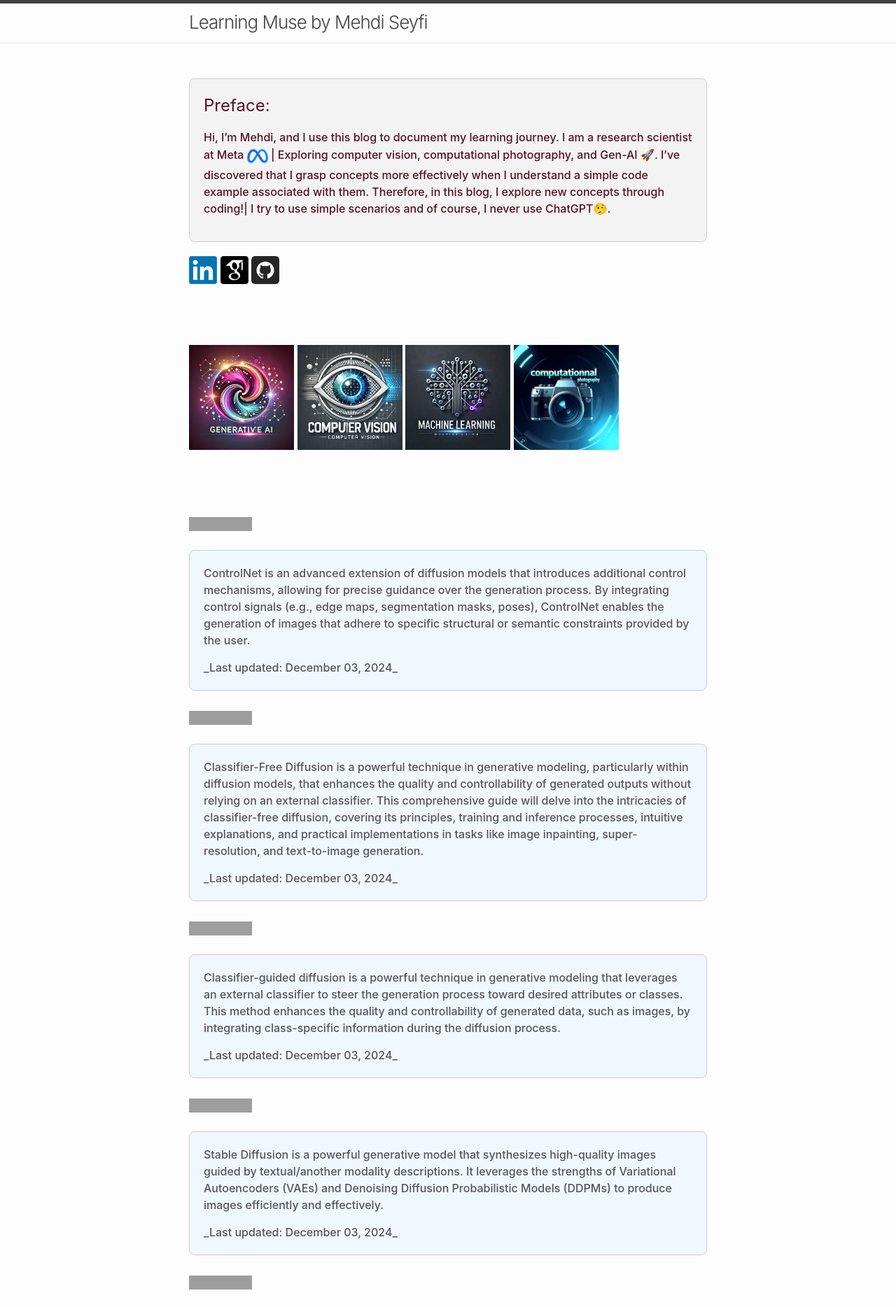
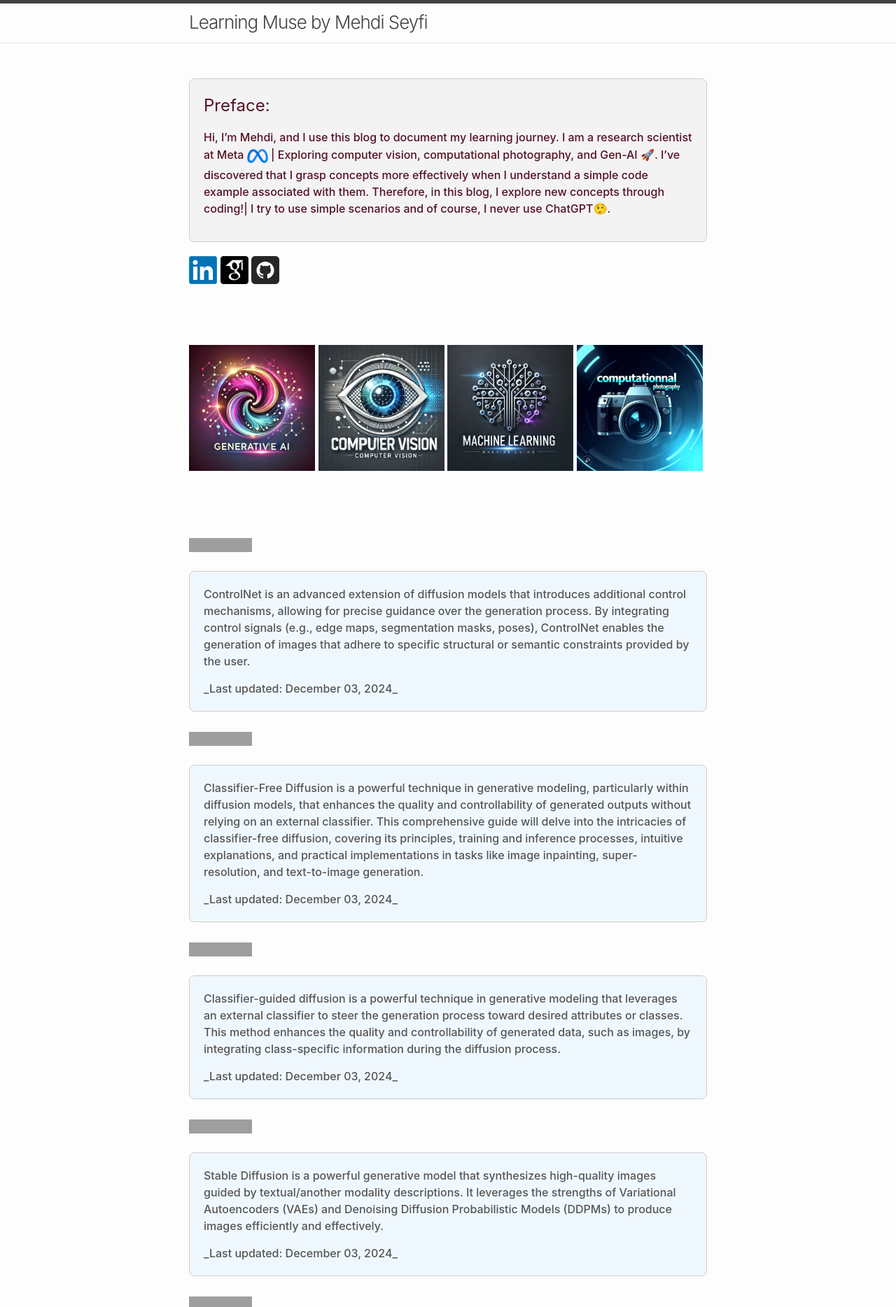
Before and after one commit to panaali/mseyfi.github.io, a Jekyll site: the page built from index.md, in a window 1280 px wide. Shown: the top 1868 px of the page at 70% size. Built offline with Jekyll 4.4.1, drawn with Linux system fonts in a browser that asks for light colours; our own code applies the rules of GitHub Pages for plain Markdown files; grey boxes are pictures that could not be loaded.

Commit message:
Update index.md

```diff
--- a/index.md
+++ b/index.md
@@ -18,8 +18,8 @@ I try to use simple scenarios and of course, I never use ChatGPT🤥.
 <br>
 <br>
 
-[<img src="images/GenAI.png"  width="150" height="150">](main_page/GenAI) [<img src="images/CV.png"  width="150" height="150">](main_page/CV)
-[<img src="images/ML.png"  width="150" height="150">](main_page/ML) [<img src="images/CP.png"  width="150" height="150">](main_page/CP)
+[<img src="images/GenAI.png"  width="180" height="180">](main_page/GenAI) [<img src="images/CV.png"  width="180" height="180">](main_page/CV)
+[<img src="images/ML.png"  width="180" height="180">](main_page/ML) [<img src="images/CP.png"  width="180" height="180">](main_page/CP)
 <br>
 <br>
 <br>
```
